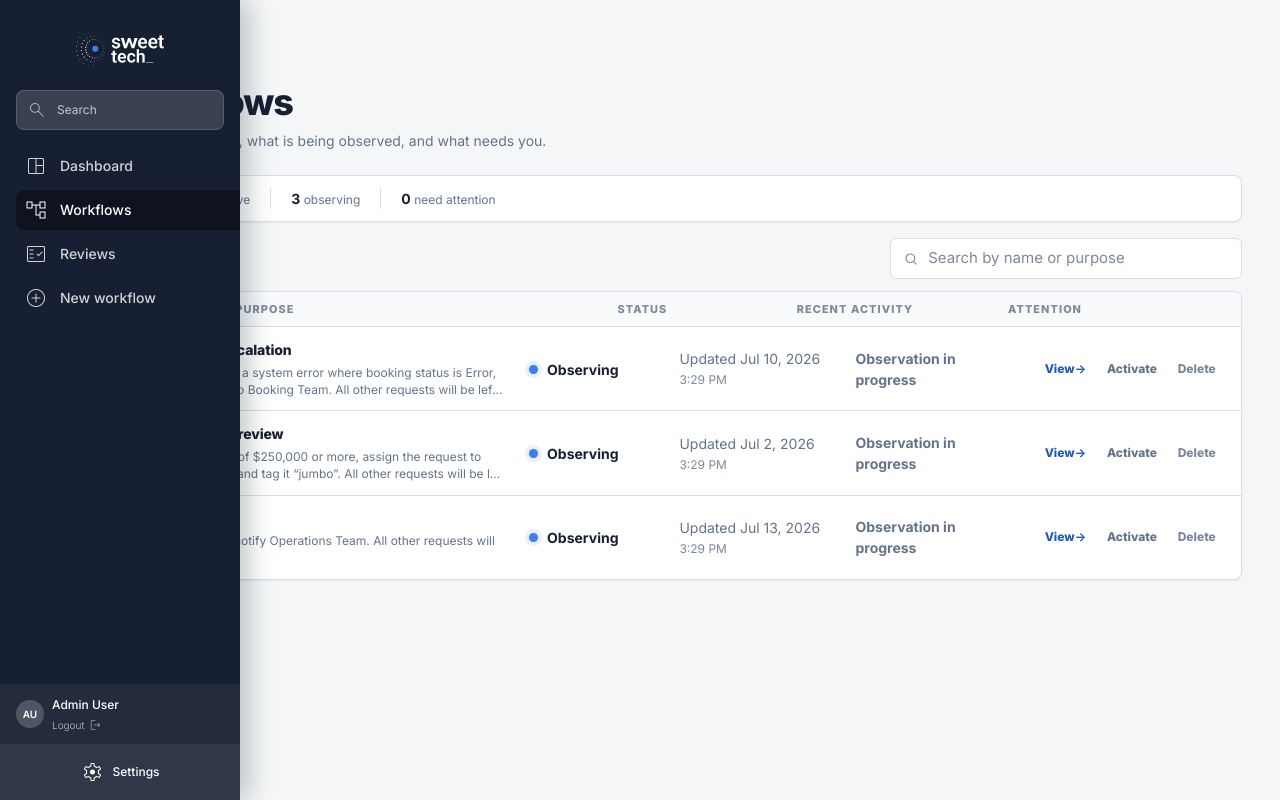
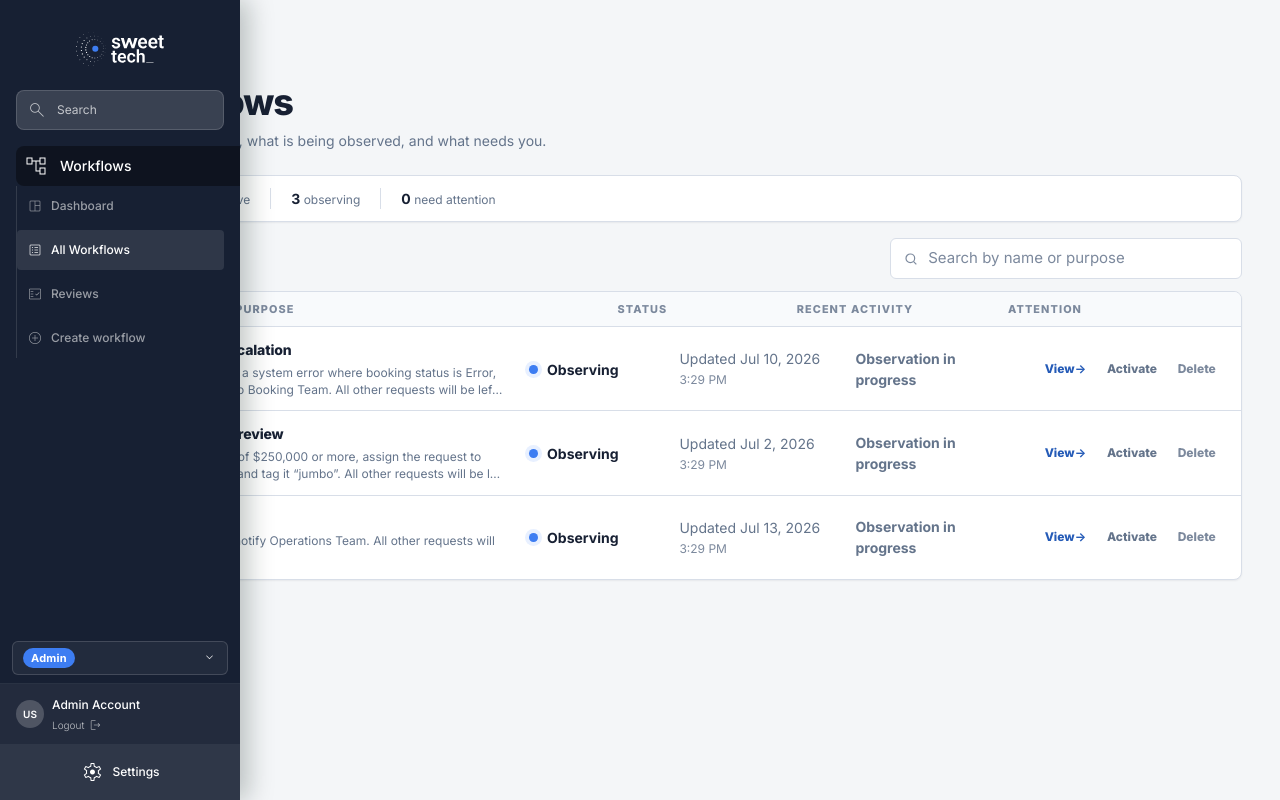
Before and after one commit to andersonwichern-personal/LJWorkflowCreator, an Angular app: page /workflows in a window 1280 px wide. Built offline with nearby package versions, Linux system fonts and the light colour scheme.

Commit message:
feat(navigation): consolidate left panel under Workflows, add role switcher & propose workflow scheme

```diff
--- a/src/app/app.html
+++ b/src/app/app.html
@@ -35,17 +35,10 @@
       </label>
     </div>
 
-    <!-- Nav -->
+    <!-- Nav: Workflows Hub Consolidated -->
     <nav class="rail-nav">
       <ul>
-        <li>
-          <a routerLink="/dashboard" routerLinkActive="active" ariaCurrentWhenActive="page">
-            <span class="pill" aria-hidden="true"></span>
-            <span class="msym nav-icon" aria-hidden="true">space_dashboard</span>
-            <span class="nav-label">Dashboard</span>
-          </a>
-        </li>
-        <li>
+        <li class="nav-hub">
           <a
             routerLink="/workflows"
             [class.active]="workflowsActive"
@@ -54,26 +47,70 @@
             <span class="msym nav-icon" aria-hidden="true">account_tree</span>
             <span class="nav-label">Workflows</span>
           </a>
-        </li>
-        <li>
-          <a routerLink="/workflows/proposals" routerLinkActive="active" ariaCurrentWhenActive="page">
-            <span class="pill" aria-hidden="true"></span>
-            <span class="msym nav-icon" aria-hidden="true">fact_check</span>
-            <span class="nav-label">Reviews</span>
-          </a>
-        </li>
-        <li>
-          <a routerLink="/workflows/new" routerLinkActive="active" ariaCurrentWhenActive="page">
-            <span class="pill" aria-hidden="true"></span>
-            <span class="msym nav-icon" aria-hidden="true">add_circle</span>
-            <span class="nav-label">New workflow</span>
-          </a>
+          <ul class="rail-subnav">
+            <li>
+              <a routerLink="/dashboard" routerLinkActive="active">
+                <span class="msym sub-icon" aria-hidden="true">space_dashboard</span>
+                <span class="sub-label">Dashboard</span>
+              </a>
+            </li>
+            <li>
+              <a routerLink="/workflows" [routerLinkActiveOptions]="{exact: true}" routerLinkActive="active">
+                <span class="msym sub-icon" aria-hidden="true">list_alt</span>
+                <span class="sub-label">All Workflows</span>
+              </a>
+            </li>
+            <li>
+              <a routerLink="/workflows/proposals" routerLinkActive="active">
+                <span class="msym sub-icon" aria-hidden="true">fact_check</span>
+                <span class="sub-label">Reviews</span>
+              </a>
+            </li>
+            <li>
+              <a routerLink="/workflows/new" routerLinkActive="active">
+                <span class="msym sub-icon" aria-hidden="true">add_circle</span>
+                <span class="sub-label">
+                  {{ session.mustProposeWorkflow() ? 'Propose workflow' : 'Create workflow' }}
+                </span>
+              </a>
+            </li>
+          </ul>
         </li>
       </ul>
     </nav>
 
-    <!-- Account — connected to the settings footer, no gap -->
+    <!-- Account & Role Switcher -->
     <div class="rail-account">
+      <div class="role-switcher">
+        <button type="button" class="role-pill" (click)="toggleRoleDropdown()" aria-label="Switch role">
+          <span class="role-badge" [attr.data-tone]="session.roleDef().badgeTone">
+            {{ session.roleDef().title }}
+          </span>
+          <span class="msym arrow-icon" aria-hidden="true">expand_more</span>
+        </button>
+        @if (roleDropdownOpen()) {
+          <div class="role-dropdown" role="menu">
+            <div class="role-dropdown-header">Active Role</div>
+            @for (role of availableRoles; track role.id) {
+              <button
+                type="button"
+                class="role-option"
+                [class.selected]="session.activeRole() === role.id"
+                (click)="selectRole(role.id)"
+              >
+                <div class="role-option-title">
+                  {{ role.title }}
+                  @if (session.activeRole() === role.id) {
+                    <span class="msym check" aria-hidden="true">check</span>
+                  }
+                </div>
+                <div class="role-option-desc">{{ role.description }}</div>
+              </button>
+            }
+          </div>
+        }
+      </div>
+
       <div class="user-bar">
         <a class="avatar" routerLink="/account" aria-label="Your profile">{{ initials }}</a>
         <!-- collapsed: logout icon only -->
@@ -82,7 +119,7 @@
         </button>
         <!-- expanded: name + labelled logout -->
         <div class="user-info only-expanded">
-          <a class="user-name" routerLink="/account">{{ userName }}</a>
+          <a class="user-name" routerLink="/account">{{ session.roleDef().title }} Account</a>
           <button class="logout" type="button">
             <span class="logout-label">Logout</span>
             <span class="msym logout-icon" aria-hidden="true">logout</span>
--- a/src/app/app.scss
+++ b/src/app/app.scss
@@ -399,6 +399,139 @@
   white-space: nowrap;
 }
 
+/* -- consolidated rail subnav & role switcher ----------------------- */
+.rail-subnav {
+  display: flex;
+  flex-direction: column;
+  gap: 2px;
+  margin: 4px 0 0 14px;
+  padding: 0 0 0 8px;
+  border-left: 1px solid rgba(255, 255, 255, 0.12);
+  list-style: none;
+}
+.rail-subnav a {
+  display: flex;
+  align-items: center;
+  gap: 8px;
+  padding: 6px 10px;
+  border-radius: 4px;
+  color: var(--rail-muted);
+  font-size: var(--text-xs);
+  font-weight: 500;
+  text-decoration: none;
+  transition: background 150ms ease, color 150ms ease;
+}
+.rail-subnav a:hover,
+.rail-subnav a.active {
+  background: rgba(255, 255, 255, 0.1);
+  color: #fff;
+}
+.sub-icon {
+  font-size: 16px;
+}
+.sub-label {
+  white-space: nowrap;
+}
+
+.role-switcher {
+  position: relative;
+  padding: 8px 12px;
+  border-bottom: 1px solid rgba(255, 255, 255, 0.08);
+}
+.role-pill {
+  width: 100%;
+  display: flex;
+  align-items: center;
+  justify-content: space-between;
+  padding: 6px 10px;
+  border: 1px solid rgba(255, 255, 255, 0.15);
+  border-radius: 6px;
+  background: rgba(255, 255, 255, 0.05);
+  color: #fff;
+  cursor: pointer;
+  transition: background 150ms ease;
+}
+.role-pill:hover {
+  background: rgba(255, 255, 255, 0.12);
+}
+.role-badge {
+  padding: 2px 8px;
+  border-radius: 12px;
+  font-size: 11px;
+  font-weight: 700;
+  letter-spacing: 0.02em;
+}
+.role-badge[data-tone='primary'] {
+  background: var(--sweet-blue);
+  color: #fff;
+}
+.role-badge[data-tone='info'] {
+  background: #0284c7;
+  color: #fff;
+}
+.role-badge[data-tone='warn'] {
+  background: #d97706;
+  color: #fff;
+}
+.role-dropdown {
+  position: absolute;
+  bottom: calc(100% + 6px);
+  left: 12px;
+  right: 12px;
+  z-index: 100;
+  padding: 6px;
+  border: 1px solid var(--border);
+  border-radius: 8px;
+  background: var(--surface);
+  box-shadow: var(--shadow-lg, 0 10px 25px -5px rgba(0, 0, 0, 0.2));
+  color: var(--text);
+}
+.role-dropdown-header {
+  padding: 4px 8px 6px;
+  font-size: 10px;
+  font-weight: 800;
+  text-transform: uppercase;
+  letter-spacing: 0.05em;
+  color: var(--text-dim);
+  border-bottom: 1px solid var(--border);
+  margin-bottom: 4px;
+}
+.role-option {
+  width: 100%;
+  text-align: left;
+  padding: 8px 10px;
+  border: 0;
+  border-radius: 6px;
+  background: transparent;
+  color: var(--text);
+  cursor: pointer;
+  transition: background 150ms ease;
+}
+.role-option:hover {
+  background: var(--surface-hover);
+}
+.role-option.selected {
+  background: var(--surface-inset);
+}
+.role-option-title {
+  display: flex;
+  align-items: center;
+  justify-content: space-between;
+  font-size: var(--text-xs);
+  font-weight: 750;
+  color: var(--text);
+}
+.role-option-title .check {
+  font-size: 14px;
+  color: var(--brand);
+}
+.role-option-desc {
+  font-size: 10px;
+  color: var(--text-dim);
+  margin-top: 2px;
+  line-height: 1.3;
+}
+
 /* -- content --------------------------------------------------------- */
 .content {
   flex: 1;
--- a/src/app/app.ts
+++ b/src/app/app.ts
@@ -1,5 +1,6 @@
-import { Component, inject } from '@angular/core';
+import { Component, inject, signal } from '@angular/core';
 import { Router, RouterLink, RouterLinkActive, RouterOutlet } from '@angular/router';
+import { ROLES, UserRole, UserSessionService } from './core/user-session.service';
 
 /**
  * DEV HARNESS shell — see app.html. Not part of the transplant unit.
@@ -18,8 +19,20 @@ import { Router, RouterLink, RouterLinkActive, RouterOutlet } from '@angular/rou
 })
 export class App {
   protected readonly router = inject(Router);
-  protected readonly userName = 'Admin User';
-  protected readonly initials = 'AU';
+  protected readonly session = inject(UserSessionService);
+  protected readonly userName = 'User Session';
+  protected readonly initials = 'US';
+  protected readonly availableRoles = Object.values(ROLES);
+  protected readonly roleDropdownOpen = signal(false);
+
+  protected toggleRoleDropdown() {
+    this.roleDropdownOpen.update((open) => !open);
+  }
+
+  protected selectRole(roleId: UserRole) {
+    this.session.setRole(roleId);
+    this.roleDropdownOpen.set(false);
+  }
 
   /** Collapsed-rail mark — a port of sweetag's LogoMark: a seed mid-bloom,
       concentric orbits of dots radiating from a lime core, larger to the
@@ -49,14 +62,7 @@ export class App {
     return dots;
   }
 
-  /** Workflows list is active for /workflows and its detail/edit children,
-      but NOT for the sibling /proposals or /new routes. */
   protected get workflowsActive(): boolean {
-    const u = this.router.url;
-    return (
-      u.startsWith('/workflows') &&
-      !u.startsWith('/workflows/proposals') &&
-      !u.startsWith('/workflows/new')
-    );
+    return this.router.url.startsWith('/workflows') || this.router.url === '/dashboard';
   }
 }
--- /dev/null
+++ b/src/app/core/user-session.service.ts
@@ -0,0 +1,75 @@
+import { Injectable, computed, signal } from '@angular/core';
+
+export type UserRole = 'admin' | 'senior-manager' | 'junior-analyst';
+
+export interface RoleDefinition {
+  id: UserRole;
+  title: string;
+  badgeTone: 'primary' | 'warn' | 'info';
+  description: string;
+  canDirectlyActivate: boolean;
+  canApproveProposals: boolean;
+  mustProposeWorkflow: boolean;
+}
+
+export const ROLES: Record<UserRole, RoleDefinition> = {
+  admin: {
+    id: 'admin',
+    title: 'Admin',
+    badgeTone: 'primary',
+    description: 'Full system & execution authority. Can directly activate and approve proposals.',
+    canDirectlyActivate: true,
+    canApproveProposals: true,
+    mustProposeWorkflow: false,
+  },
+  'senior-manager': {
+    id: 'senior-manager',
+    title: 'Senior Manager',
+    badgeTone: 'info',
+    description: 'Managerial review authority. Can review analyst proposals and draft team workflows.',
+    canDirectlyActivate: true,
+    canApproveProposals: true,
+    mustProposeWorkflow: false,
+  },
+  'junior-analyst': {
+    id: 'junior-analyst',
+    title: 'Junior Analyst',
+    badgeTone: 'warn',
+    description: 'Maker drafting role. All created & edited workflows are submitted as proposals for review.',
+    canDirectlyActivate: false,
+    canApproveProposals: false,
+    mustProposeWorkflow: true,
+  },
+};
+
+const STORAGE_KEY = 'sweet_active_user_role';
+
+@Injectable({ providedIn: 'root' })
+export class UserSessionService {
+  private readonly roleSignal = signal<UserRole>(this.loadStoredRole());
+
+  readonly activeRole = this.roleSignal.asReadonly();
+  readonly roleDef = computed(() => ROLES[this.activeRole()]);
+  readonly canDirectlyActivate = computed(() => this.roleDef().canDirectlyActivate);
+  readonly canApproveProposals = computed(() => this.roleDef().canApproveProposals);
+  readonly mustProposeWorkflow = computed(() => this.roleDef().mustProposeWorkflow);
+
+  setRole(role: UserRole) {
+    this.roleSignal.set(role);
+    try {
+      localStorage.setItem(STORAGE_KEY, role);
+    } catch {
+      // Ignore storage restrictions
+    }
+  }
+
+  private loadStoredRole(): UserRole {
+    try {
+      const stored = localStorage.getItem(STORAGE_KEY) as UserRole | null;
+      if (stored && stored in ROLES) return stored;
+    } catch {
+      // Fallback
+    }
+    return 'admin';
+  }
+}
--- a/src/app/features/workflows/data/workflows.service.ts
+++ b/src/app/features/workflows/data/workflows.service.ts
@@ -47,6 +47,7 @@ export abstract class WorkflowsService {
   abstract list(): Observable<WorkflowRecord[]>;
   abstract get(id: string): Observable<WorkflowRecord>;
   abstract create(write: WorkflowWrite): Observable<WorkflowRecord>;
+  abstract createProposal(write: WorkflowWrite): Observable<SaveOutcome>;
   abstract update(id: string, write: WorkflowWrite): Observable<SaveOutcome>;
   abstract remove(id: string): Observable<void>;
   abstract toggle(id: string, enabled: boolean): Observable<SaveOutcome>;
@@ -77,6 +78,11 @@ export class WorkflowsApiService extends WorkflowsService {
   }
   create(write: WorkflowWrite): Observable<WorkflowRecord> {
     return this.api.post<unknown>('workflows', '/rules', write).pipe(map(normalizeRecord));
+  }
+  createProposal(write: WorkflowWrite): Observable<SaveOutcome> {
+    return this.api
+      .post<unknown>('workflows', '/rules/proposals', write)
+      .pipe(map((row) => toSaveOutcome(row)));
   }
   update(id: string, write: WorkflowWrite): Observable<SaveOutcome> {
     return this.api
@@ -223,6 +229,32 @@ export class WorkflowsMockService extends WorkflowsService {
     };
     this.rows = [row, ...this.rows];
     return of({ ...row }).pipe(delay(LATENCY_MS));
+  }
+
+  createProposal(write: WorkflowWrite): Observable<SaveOutcome> {
+    const now = new Date().toISOString();
+    const record: WorkflowRecord = {
+      id: crypto.randomUUID(),
+      orgId: DEMO_ORG,
+      name: write.name,
+      description: write.description ?? null,
+      enabled: false,
+      ruleJson: normalizeRule(write.ruleJson),
+      version: 1,
+      createdAt: now,
+      updatedAt: now,
+    };
+    this.rows = [record, ...this.rows];
+    const proposal = this.spawnProposal(record, {
+      proposedRule: record.ruleJson,
+      proposedEnabled: write.enabled ?? true,
+      proposedName: write.name,
+    });
+    return of<SaveOutcome>({
+      kind: 'proposed',
+      proposalId: proposal.id,
+      record: this.withProposalMarkers({ ...record }),
+    }).pipe(delay(LATENCY_MS));
   }
 
   update(id: string, write: WorkflowWrite): Observable<SaveOutcome> {
--- a/src/app/features/workflows/pages/proposals.page.ts
+++ b/src/app/features/workflows/pages/proposals.page.ts
@@ -3,6 +3,7 @@ import { ChangeDetectionStrategy, Component, computed, inject, signal } from '@a
 import { Router } from '@angular/router';
 import { ConfirmationDialog } from '../../../shared/confirmation-dialog';
 import { LJ_PRIMITIVES } from '../../../shared/lj/lj';
+import { UserSessionService } from '../../../core/user-session.service';
 import { WorkflowProposal, WorkflowRecord, WorkflowsService } from '../data/workflows.service';
 
 interface ReviewDecision {
@@ -73,10 +74,14 @@ interface ReviewDecision {
                   >{{ statusLabel(proposal.status) }}</span>
                   <div class="decision-actions" aria-label="Review decision">
                     @if (proposal.status === 'pending') {
-                      <button type="button" lj-button class="danger" [disabled]="processingId() === proposal.id" (click)="requestDecision(proposal, 'reject')">Decline</button>
-                      <button type="button" lj-button class="primary" [disabled]="processingId() === proposal.id" (click)="requestDecision(proposal, 'approve')">
-                        {{ processingId() === proposal.id ? 'Applying…' : 'Approve change' }}
-                      </button>
+                      @if (session.canApproveProposals()) {
+                        <button type="button" lj-button class="danger" [disabled]="processingId() === proposal.id" (click)="requestDecision(proposal, 'reject')">Decline</button>
+                        <button type="button" lj-button class="primary" [disabled]="processingId() === proposal.id" (click)="requestDecision(proposal, 'approve')">
+                          {{ processingId() === proposal.id ? 'Applying…' : 'Approve change' }}
+                        </button>
+                      } @else {
+                        <span class="role-gated-badge" title="Junior Analysts cannot approve proposals">Awaiting Admin / Manager Review</span>
+                      }
                     }
                   </div>
                 </div>
@@ -181,7 +186,8 @@ interface ReviewDecision {
     .status { color: var(--warn-text); }
     .status.applied { border-color: #b9ddce; background: var(--success-bg); color: var(--success); }
     .status.rejected { color: var(--text-dim); }
-    .decision-actions { display: flex; align-items: center; justify-content: flex-end; gap: var(--space-2); min-width: 0; }
+    .decision-actions { display: flex; justify-content: flex-end; gap: var(--space-2); }
+    .role-gated-badge { font-size: var(--text-xs); font-weight: 700; color: var(--warn-text); background: var(--warn-bg); padding: 4px 8px; border-radius: var(--radius-pill); min-width: 0; }
     .expand {
       width: 100%; min-height: 36px; display: flex; align-items: center; justify-content: space-between;
       margin: 0; padding: 7px var(--space-4);
@@ -234,6 +240,7 @@ interface ReviewDecision {
 export class ProposalsPage {
   private readonly service = inject(WorkflowsService);
   private readonly router = inject(Router);
+  protected readonly session = inject(UserSessionService);
 
   protected readonly loading = signal(true);
   protected readonly rows = signal<WorkflowProposal[]>([]);
--- a/src/app/features/workflows/pages/workflow-composer.page.ts
+++ b/src/app/features/workflows/pages/workflow-composer.page.ts
@@ -14,6 +14,7 @@ import {
   untracked,
 } from '@angular/core';
 import { Router } from '@angular/router';
+import { UserSessionService } from '../../../core/user-session.service';
 import { Clarification, applyClarification, clarificationsFor } from '../../../core/clarifications';
 import { interpretRule } from '../../../core/interpretation';
 import { ParseResult, ParseOptions, parseInstruction } from '../../../core/nlParser';
@@ -1125,7 +1126,7 @@ const DEFAULT_CANVAS_EVENT = EVENT_PICKER_GROUPS[0]?.entries[0]?.key ?? EVENTS[0
                 <h2>{{ gaps().length ? 'Answer the open questions to continue.' : 'Start by observing what would happen.' }}</h2>
               </div>
               <button type="button" class="observe" [disabled]="gaps().length > 0 || parsedDescription() !== text().trim() || saving()" (click)="save()">
-                {{ saving() ? 'Starting…' : 'Start observing' }} <span aria-hidden="true">↗</span>
+                {{ saving() ? (session.mustProposeWorkflow() ? 'Proposing…' : 'Starting…') : (session.mustProposeWorkflow() ? 'Propose workflow' : 'Start observing') }} <span aria-hidden="true">↗</span>
               </button>
             </footer>
           </article>
@@ -1367,6 +1368,7 @@ export class WorkflowComposerPage implements AfterViewInit, OnDestroy {
   private readonly router = inject(Router);
   private readonly service = inject(WorkflowsService);
   private readonly engine = inject(DraftEngineService);
+  protected readonly session = inject(UserSessionService);
   private readonly injector = inject(Injector);
   private buildGeneration = 0;
   private spinTimer: ReturnType<typeof setTimeout> | null = null;
@@ -2743,9 +2745,19 @@ export class WorkflowComposerPage implements AfterViewInit, OnDestroy {
     this.error.set(null);
     const description = this.text().trim();
     const name = this.nameForDescription(description);
-    this.service
-      .create({ name, description, ruleJson: applyOrgPolicy(validated.rule) })
-      .subscribe({
+    const write = { name, description, ruleJson: applyOrgPolicy(validated.rule) };
+
+    if (this.session.mustProposeWorkflow()) {
+      this.service.createProposal(write).subscribe({
+        next: () => void this.router.navigate(['/workflows/proposals']),
+        error: (error: Error) => {
+          this.saving.set(false);
+          this.error.set(error.message);
+          this.phase.set('network-error');
+        },
+      });
+    } else {
+      this.service.create(write).subscribe({
         next: (record) => void this.router.navigate(['/workflows', record.id]),
         error: (error: Error) => {
           this.saving.set(false);
@@ -2753,6 +2765,7 @@ export class WorkflowComposerPage implements AfterViewInit, OnDestroy {
           this.phase.set('network-error');
         },
       });
+    }
   }
 
   private nameForDescription(description: string): string {
```
Also changed, not shown: 1 other file (tests, documents, lock files or other folders).
